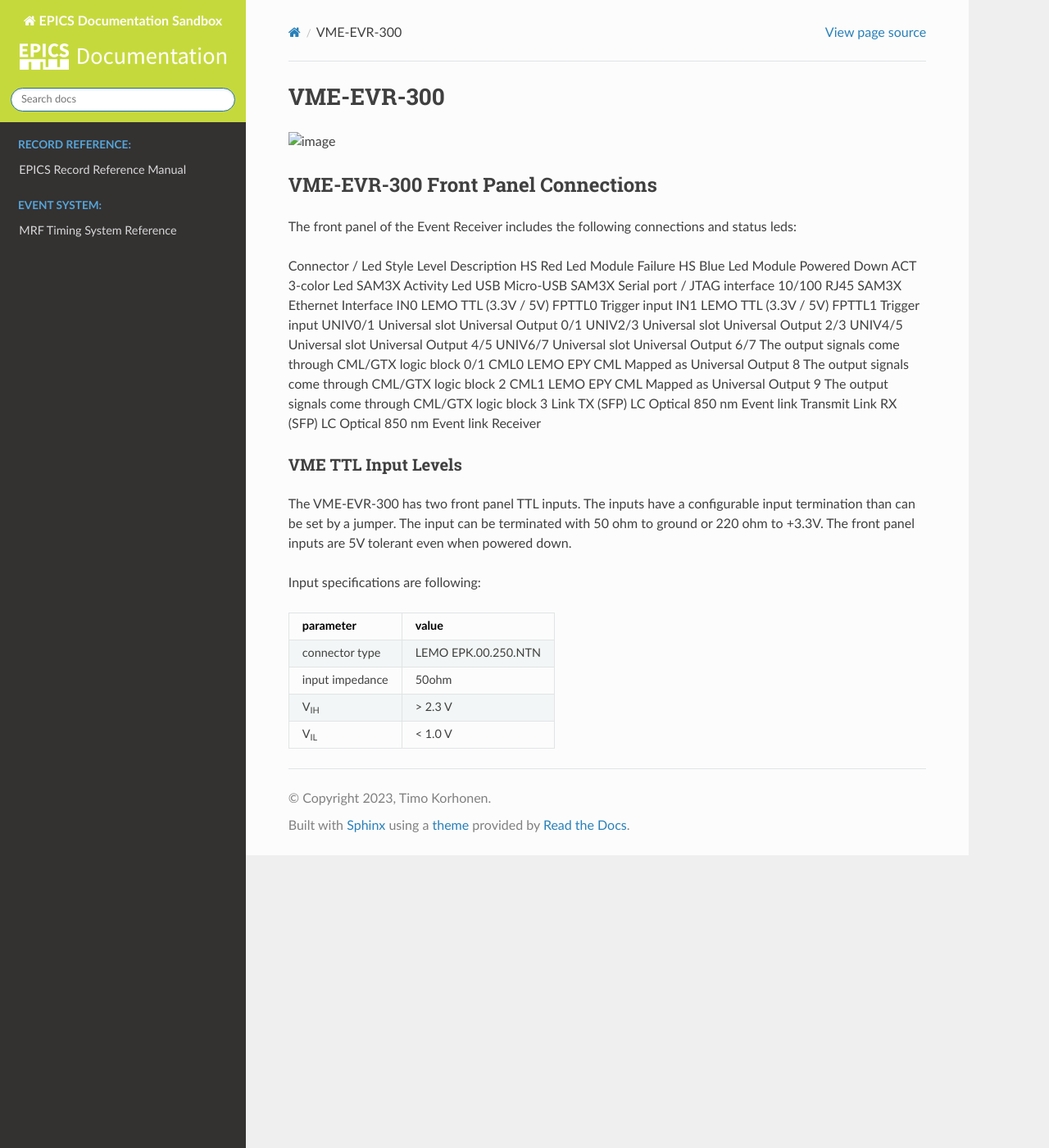
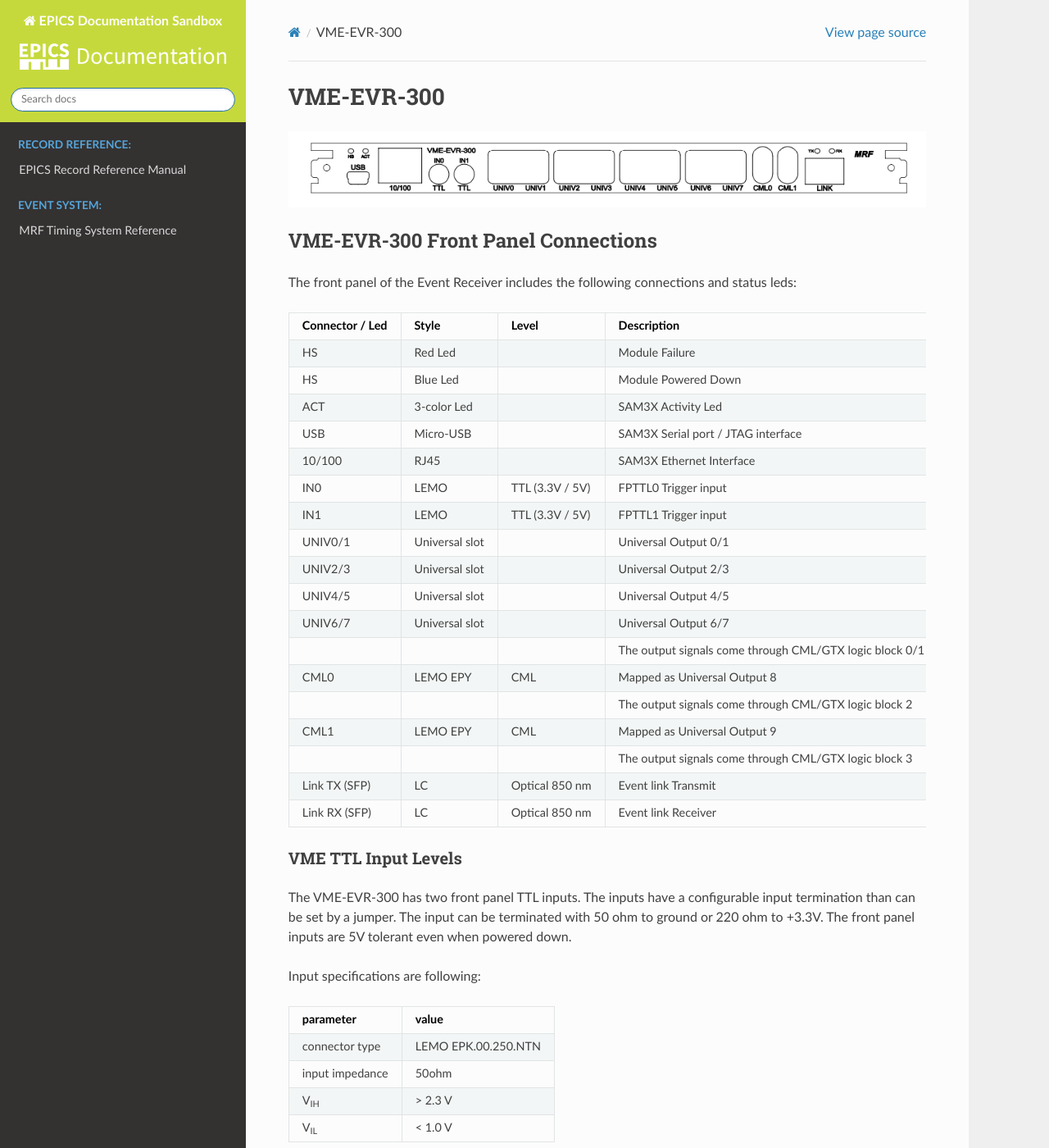
Before and after one commit to ttkorhonen/myDocument, a Sphinx documentation site: the page built from docs/mrfioc2/evr300-vme.md, in a window 1280 px wide and 1400 px high. Shown: the whole window at 82% size. Built offline with Sphinx 7.4.7 and the Read the Docs theme 2.0.0, drawn with Linux system fonts in a browser that asks for light colours.

Commit message:
table editing, etc.

```diff
--- a/docs/mrfioc2/evr300-vme.md
+++ b/docs/mrfioc2/evr300-vme.md
@@ -1,6 +1,6 @@
 # VME-EVR-300
 
-![image](imageds/vme-evr300-frontpanel.png)
+![image](images/vme-evr300-frontpanel.png)
 
 ## VME-EVR-300 Front Panel Connections
 
@@ -8,28 +8,26 @@
 The front panel of the Event Receiver includes the following connections and status leds:
 
 
-Connector / Led Style Level Description
-HS Red Led Module Failure
-HS Blue Led Module Powered Down
-ACT 3-color Led SAM3X Activity Led
-USB Micro-USB SAM3X Serial port / JTAG interface
-10/100 RJ45 SAM3X Ethernet Interface
-IN0 LEMO TTL (3.3V / 5V) FPTTL0 Trigger input
-IN1 LEMO TTL (3.3V / 5V) FPTTL1 Trigger input
-UNIV0/1 Universal slot Universal Output 0/1
-UNIV2/3 Universal slot Universal Output 2/3
-UNIV4/5 Universal slot Universal Output 4/5
-UNIV6/7 Universal slot Universal Output 6/7
-The output signals come through CML/GTX logic
-block 0/1
-CML0 LEMO EPY CML Mapped as Universal Output 8
-The output signals come through CML/GTX logic
-block 2
-CML1 LEMO EPY CML Mapped as Universal Output 9
-The output signals come through CML/GTX logic
-block 3
-Link TX (SFP) LC Optical 850 nm Event link Transmit
-Link RX (SFP) LC Optical 850 nm Event link Receiver
+| Connector / Led | Style          | Level           | Description  |
+| --------------- | -------------- | --------------- | ------------ |
+| HS              | Red Led        |                 | Module Failure
+| HS              | Blue Led       |                 | Module Powered Down
+| ACT             | 3-color Led    |                 | SAM3X Activity Led
+| USB             | Micro-USB      |                 | SAM3X Serial port / JTAG interface
+| 10/100          | RJ45           |                 | SAM3X Ethernet Interface
+| IN0             | LEMO           | TTL (3.3V / 5V) | FPTTL0 Trigger input
+| IN1             | LEMO           | TTL (3.3V / 5V) | FPTTL1 Trigger input
+| UNIV0/1         | Universal slot |                 | Universal Output 0/1
+| UNIV2/3         | Universal slot |                 | Universal Output 2/3
+| UNIV4/5         | Universal slot |                 | Universal Output 4/5
+| UNIV6/7         | Universal slot |                 | Universal Output 6/7
+|                 |                |                 | The output signals come through CML/GTX logic block 0/1
+| CML0            | LEMO EPY       | CML             | Mapped as Universal Output 8
+|                 |                |                 | The output signals come through CML/GTX logic block 2
+| CML1            | LEMO EPY       | CML             | Mapped as Universal Output 9
+|                 |                |                 | The output signals come through CML/GTX logic block 3
+| Link TX (SFP)   | LC             | Optical 850 nm  | Event link Transmit
+| Link RX (SFP)   | LC             | Optical 850 nm  | Event link Receiver
 
 #### VME TTL Input Levels
 
```
Also changed, not shown: docs/mrfioc2/evr300-mtca.md (+34 -0 lines), docs/mrfioc2/images/mtca-evr300-frontpanel.png, docs/mrfioc2/images/vme-evr300-frontpanel.png.
